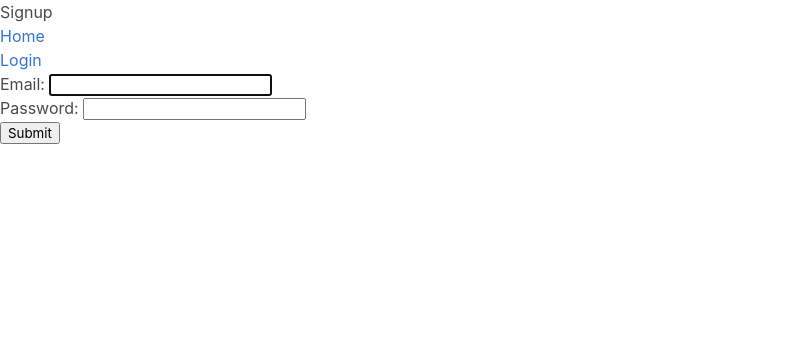
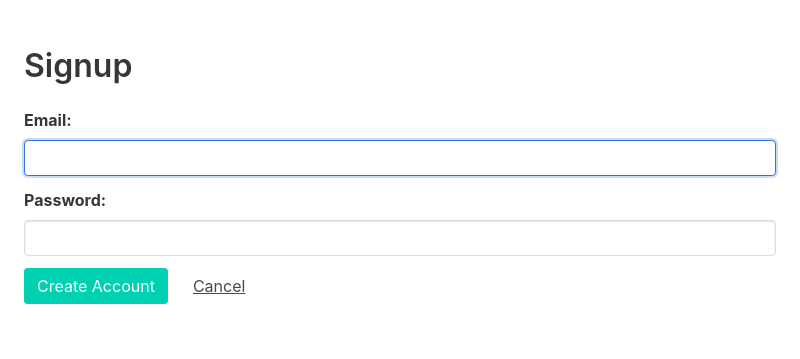
Before and after one commit to guidosantillan01/intertempi-coding-challenge, an Electron app: page desktop-app/src/signup.html in a window 800 px wide. Drawn offline with nearby package versions, Linux system fonts and the light colour scheme.

Commit message:
Add styling to the app

```diff
--- a/desktop-app/src/signup.html
+++ b/desktop-app/src/signup.html
@@ -15,27 +15,32 @@
   </head>
 
   <body>
-    <h1>Signup</h1>
-    <nav id="menu">
-      <ul>
-        <li><a href="index.html">Home</a></li>
-        <li><a href="login.html">Login</a></li>
-      </ul>
-    </nav>
+    <section class="section">
+      <h1 class="title">Signup</h1>
 
-    <form>
-      <div>
-        <label>Email:</label>
-        <input type="text" id="email" autofocus />
-      </div>
-      <div>
-        <label>Password:</label>
-        <input type="password" id="password" />
-      </div>
-      <button type="submit">Submit</button>
-    </form>
+      <form>
+        <div class="field">
+          <label class="label">Email:</label>
+          <input class="input" type="text" id="email" autofocus />
+        </div>
+        <div class="field">
+          <label class="label">Password:</label>
+          <input class="input" type="password" id="password" />
+        </div>
+        <div class="field is-grouped">
+          <div class="control">
+            <button class="button is-primary" type="submit">
+              Create Account
+            </button>
+          </div>
+          <div class="control">
+            <a class="button is-text" href="index.html">Cancel</a>
+          </div>
+        </div>
+      </form>
 
-    <div id="form-message"></div>
+      <div class="help is-danger" id="form-message"></div>
+    </section>
 
     <script src="utils.js"></script>
     <script>
```
Also changed, not shown: desktop-app/src/index.html (+13 -7 lines), desktop-app/src/index.js (+7 -3 lines), desktop-app/src/login.html (+24 -19 lines).
